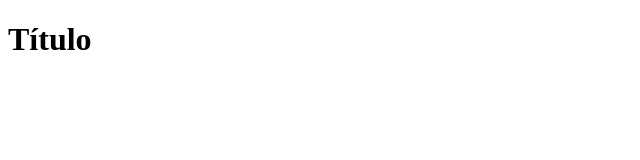
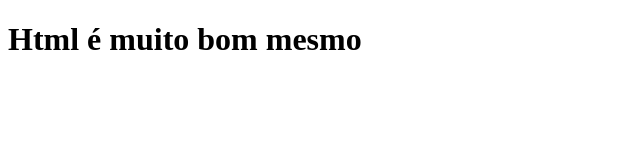
Before and after one commit to leandrof87/S1-20-Aula-HTML-Kenzie, a plain HTML site: page index.html in a window 1280 px wide. Shown: the whole page, without its empty margins (0-640 px from the left). Drawn offline with Linux system fonts and the light colour scheme.

Commit message:
vs2 S1-20   Aula - Git - Instalando Git e criando Repositório Local

```diff
--- a/index.html
+++ b/index.html
@@ -7,6 +7,6 @@
     <title>Git</title>
 </head>
 <body>
-    <h1>Título</h1>
+    <h1>Html é muito bom mesmo</h1>
 </body>
 </html>
```
